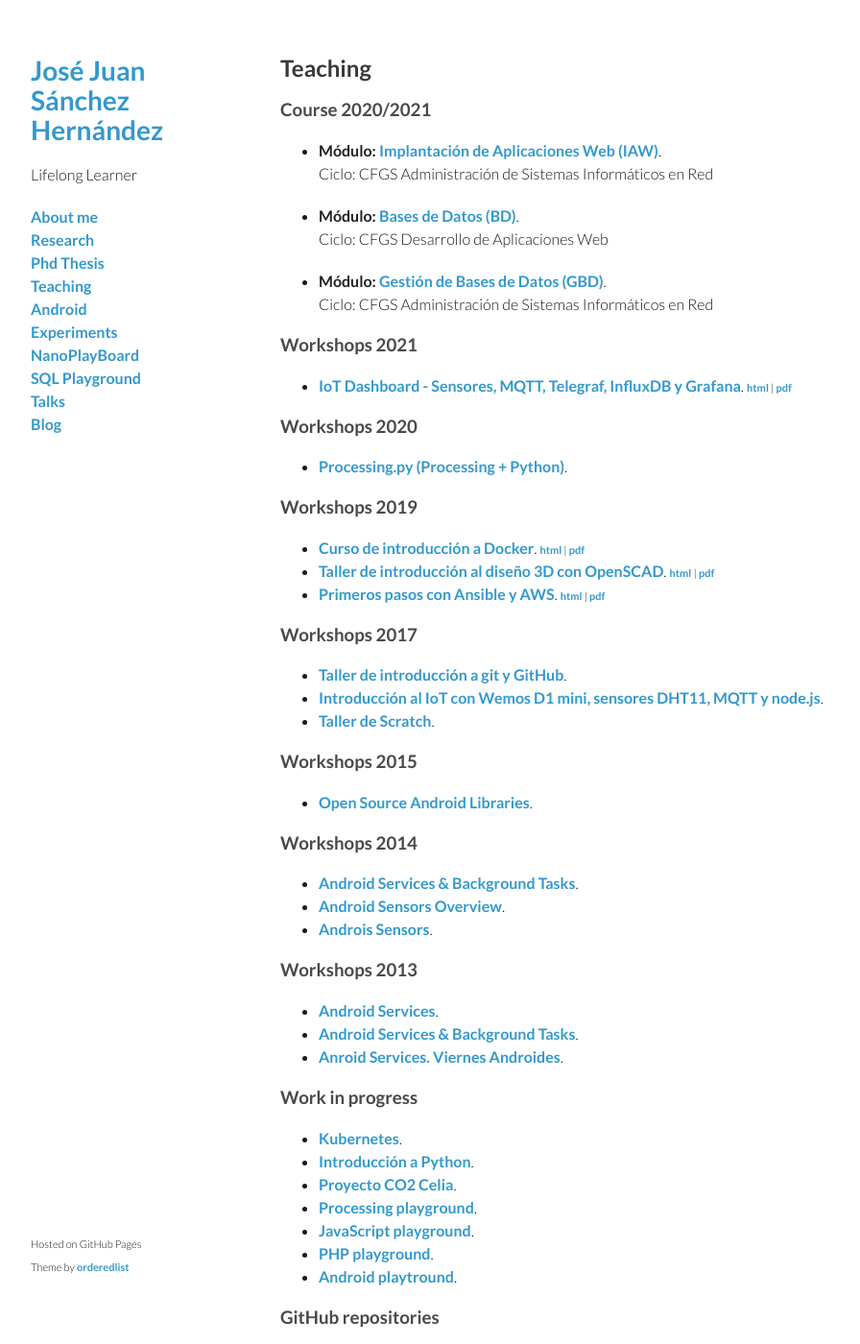
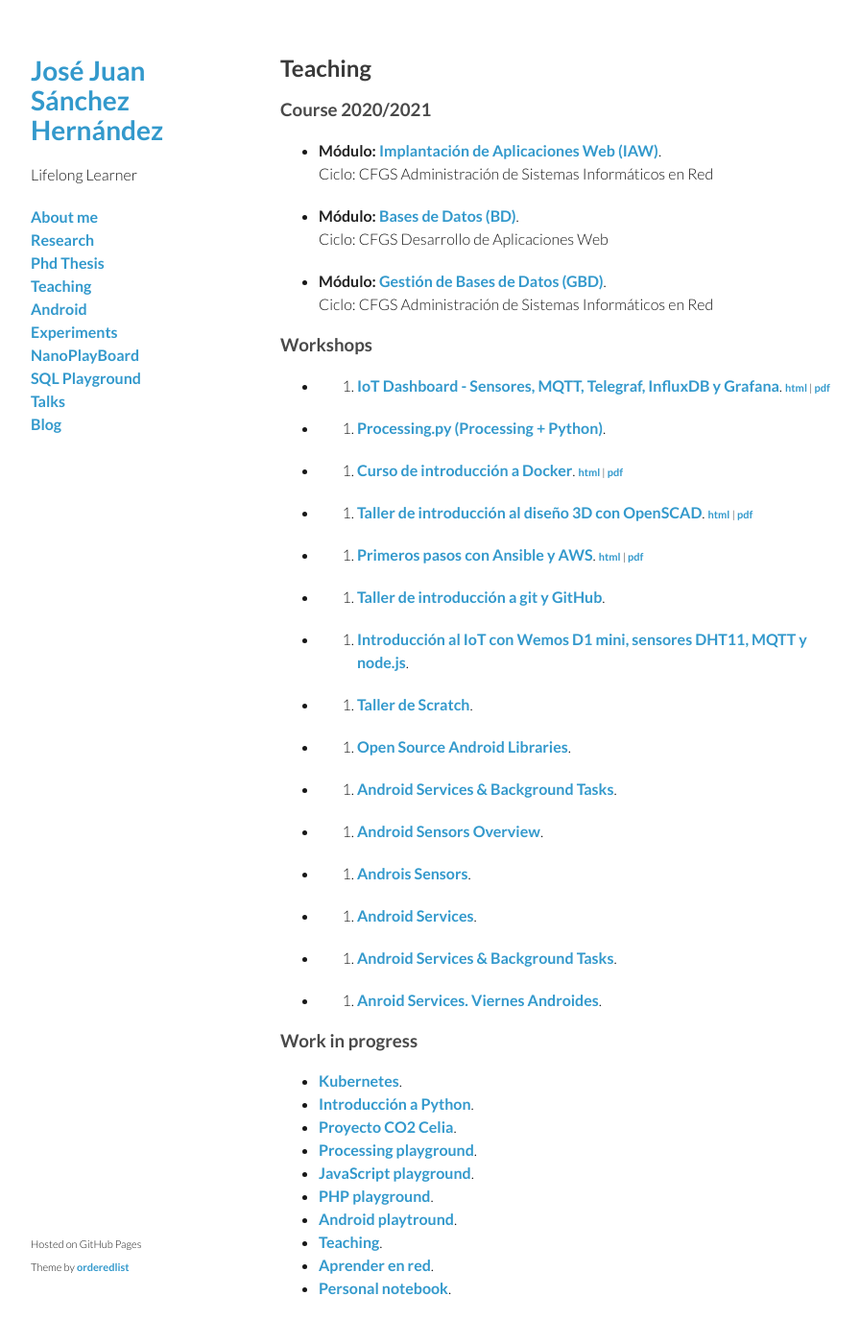
Before and after one commit to josejuansanchez/josejuansanchez.github.io, a Jekyll site: the page built from teaching/index.md, in a window 1280 px wide and 1400 px high. Shown: the whole window at 96% size, without its empty margins (178-1074 px from the left). Built offline with Jekyll 4.4.1, drawn with Linux system fonts in a browser that asks for light colours.

Commit message:
Se actualizan datos

```diff
--- a/teaching/index.md
+++ b/teaching/index.md
@@ -16,42 +16,23 @@
   * **Módulo:** [Gestión de Bases de Datos (GBD)][2].
     Ciclo: CFGS Administración de Sistemas Informáticos en Red
 
-### Workshops 2021
+### Workshops
 
-  * [IoT Dashboard - Sensores, MQTT, Telegraf, InfluxDB y Grafana][24]. <small>[html][24] | [pdf][25]</small>
-
-### Workshops 2020
-
-  * [Processing.py (Processing + Python)][19].
-
-### Workshops 2019
-
-  * [Curso de introducción a Docker][17].  <small>[html][17] | [pdf][18]</small>
-  * [Taller de introducción al diseño 3D con OpenSCAD][13]. <small>[html][13] | [pdf][14]</small>
-  * [Primeros pasos con Ansible y AWS][15]. <small>[html][15] | [pdf][16]</small>
-
-### Workshops 2017
-
-  * [Taller de introducción a git y GitHub][3].
-  * [Introducción al IoT con Wemos D1 mini, sensores DHT11, MQTT y node.js][4].
-  * [Taller de Scratch][5].
-
-### Workshops 2015
-
-  * [Open Source Android Libraries][31].
-
-### Workshops 2014
-
-  * [Android Services & Background Tasks][27].
-  * [Android Sensors Overview][29].
-  * [Androis Sensors][30].
-
-### Workshops 2013
-
-  * [Android Services][26].
-  * [Android Services & Background Tasks][27].
-  * [Anroid Services. Viernes Androides][28].
-
+  * 2021. [IoT Dashboard - Sensores, MQTT, Telegraf, InfluxDB y Grafana][24]. <small>[html][24] | [pdf][25]</small>
+  * 2020. [Processing.py (Processing + Python)][19].
+  * 2019. [Curso de introducción a Docker][17].  <small>[html][17] | [pdf][18]</small>
+  * 2019. [Taller de introducción al diseño 3D con OpenSCAD][13]. <small>[html][13] | [pdf][14]</small>
+  * 2019. [Primeros pasos con Ansible y AWS][15]. <small>[html][15] | [pdf][16]</small>
+  * 2017. [Taller de introducción a git y GitHub][3].
+  * 2017. [Introducción al IoT con Wemos D1 mini, sensores DHT11, MQTT y node.js][4].
+  * 2017. [Taller de Scratch][5].
+  * 2015. [Open Source Android Libraries][31].
+  * 2014. [Android Services & Background Tasks][27].
+  * 2014. [Android Sensors Overview][29].
+  * 2014. [Androis Sensors][30].
+  * 2013. [Android Services][26].
+  * 2013. [Android Services & Background Tasks][27].
+  * 2013. [Anroid Services. Viernes Androides][28].
 
 ### Work in progress
 
@@ -62,9 +43,6 @@
   * [JavaScript playground][8].
   * [PHP playground][12].
   * [Android playtround][22].
-
-### GitHub repositories
-
   * [Teaching][9].
   * [Aprender en red][10].
   * [Personal notebook][11].
```
Also changed, not shown: about/index.md (+23 -19 lines), phd-thesis/index.md (+0 -2 lines), research/index.md (+9 -3 lines).
